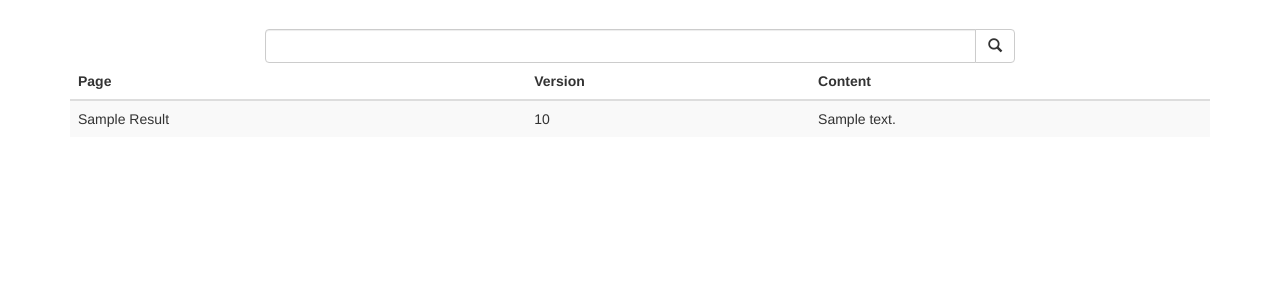
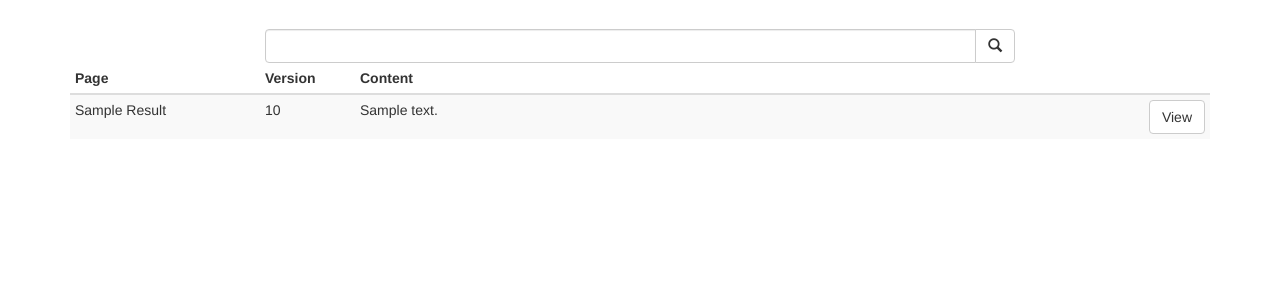
Before and after one commit to vcelis/cs253-wiki, a Python web app: template templates/search.html in a window 1280 px wide. Shown: the part 51-351 px from the top of the page. Run offline with Jinja, Linux system fonts and the light colour scheme; the template is opened without the code that fills it: most values are stand-ins (such as "Sample title", 1, 10 or a date in 2020).

Commit message:
table fixes

```diff
--- a/templates/base.html
+++ b/templates/base.html
@@ -50,9 +50,9 @@
     <div id="content" class="container">
       {% block content %}{% endblock %}
     </div>
+    <script type="text/javascript" src="/js/jquery.min.js"></script>
+    <script type="text/javascript" src="/js/bootstrap.min.js"></script>
     {% block tail_include %}
-      <script type="text/javascript" src="/js/jquery.min.js"></script>
-      <script type="text/javascript" src="/js/bootstrap.min.js"></script>
     {% endblock %}
   </body>
 </html>
--- a/templates/search.html
+++ b/templates/search.html
@@ -17,12 +17,13 @@
     </div>
   </div>
   {% if results %}
-    <table class="table table-borderless table-striped table-hover">
+    <table class="table table-borderless table-striped table-hover table-condensed">
       <thead>
         <tr>
-          <th>Page</th>
-          <th>Version</th>
-          <th>Content</th>
+          <th class="col-sm-2">Page</th>
+          <th class="col-sm-1">Version</th>
+          <th class="col-sm-8">Content</th>
+          <th class="col-sm-1"></th>
         </tr>
       </thead>
       <tbody>
@@ -31,6 +32,7 @@
             <td>{{ result.name.title() | safe }}</td>
             <td>{{ result.version | int }}</td>
             <td>{{ result.content | striptags | truncate(100) }}</td>
+            <td class="text-right"><a class="btn btn-default" href="/{{ result.name | safe }}?v={{ result.version | int }}">View</a></td>
           </tr>
         {% endfor %}
       </tbody>
@@ -48,12 +50,4 @@
     </div>
   {% endif %}
 {% endblock %}
-{% block tail_include %}
-  <script type="text/javascript">
-    jQuery(document).ready(function($) {
-      $(".clickableRow").click(function() {
-          window.document.location = $(this).attr("href");
-      });
-    });
-  </script>
-{% endblock %}
+{% block tail_include %}{% endblock %}
```
Also changed, not shown: README.md.
